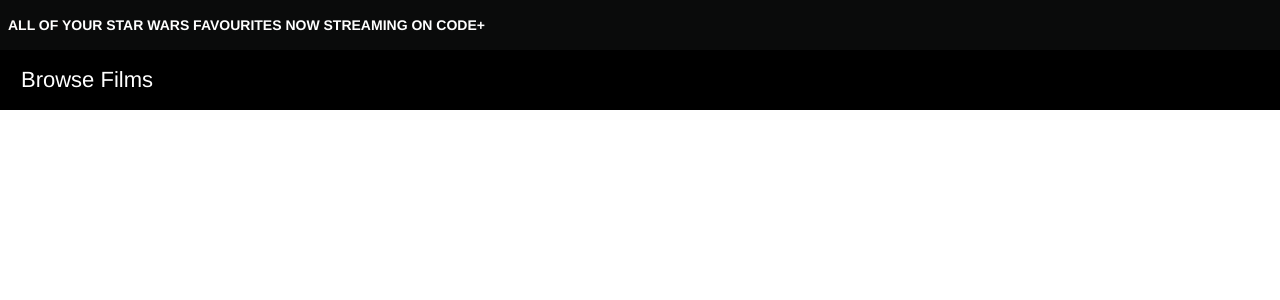
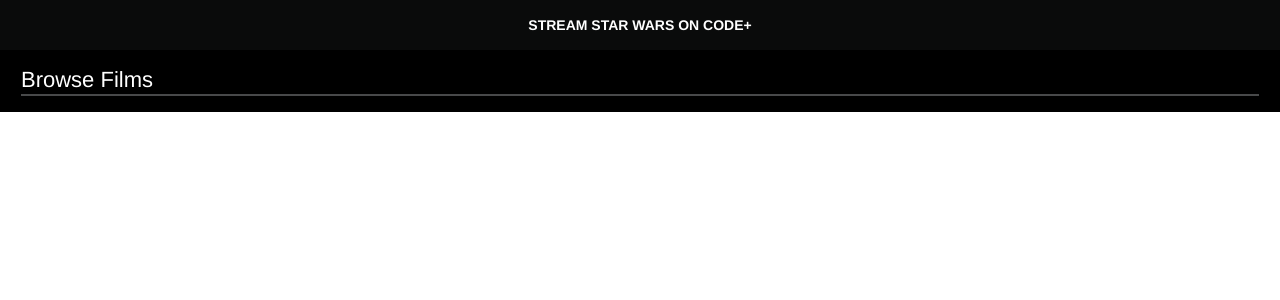
Before and after one commit to davidbonora/react-team-project, a React (Create React App) app: page / in a window 1280 px wide. Shown: the top 300 px of the page. Built offline with nearby package versions, Linux system fonts and the light colour scheme; the HTML template or start-up script is replaced by a standard one.

Commit message:
empezando desplegable

```diff
--- a/src/components/films/BrowseFilms.js
+++ b/src/components/films/BrowseFilms.js
@@ -4,7 +4,12 @@ function BrowseFilms() {
   return (
     <>
       <div className={classes.browse__container}>
-        <h2 className={classes.browse__text}>Browse Films</h2>
+        <div className={classes.browse__title}>
+          <span className={classes.browse__text}>Browse Films</span>
+        </div>
+        <div>
+          <hr className={classes.browse__line} />
+        </div>
       </div>
     </>
   );
--- a/src/components/films/BrowseFilms.module.css
+++ b/src/components/films/BrowseFilms.module.css
@@ -11,3 +11,9 @@
   width: 100%;
   background-color: #000000;
 }
+.browse__line {
+  width: 100%;
+  background-color: #48494a;
+  height: 2px;
+  left: 8px;
+}
--- a/src/components/films/FilmsTitleContainer.js
+++ b/src/components/films/FilmsTitleContainer.js
@@ -1,13 +1,15 @@
-import classes from './FilmsTitleContainer.module.css';
+import classes from "./FilmsTitleContainer.module.css";
 
 function FilmsTitleContainer() {
-  return(
- <>
- <div className={classes.title__container}>
-<h3 className={classes.title__container__text}>ALL OF YOUR STAR WARS FAVOURITES NOW STREAMING ON CODE+</h3>
- </div>
- </>
-);
+  return (
+    <>
+      <div className={classes.title__container}>
+        <h3 className={classes.title__container__text}>
+          STREAM STAR WARS ON CODE+
+        </h3>
+      </div>
+    </>
+  );
 }
 
 export default FilmsTitleContainer;
--- a/src/components/films/FilmsTitleContainer.module.css
+++ b/src/components/films/FilmsTitleContainer.module.css
@@ -2,6 +2,9 @@
   background-color: #0a0b0b;
   padding: 9px 0 8px;
   box-sizing: border-box;
+  display: flex;
+  justify-content: center;
+  align-items: center;
 }
 .title__container__text {
   font-family: "DIN Next W01 Medium", Helvetica, Arial, sans-serif;
```
